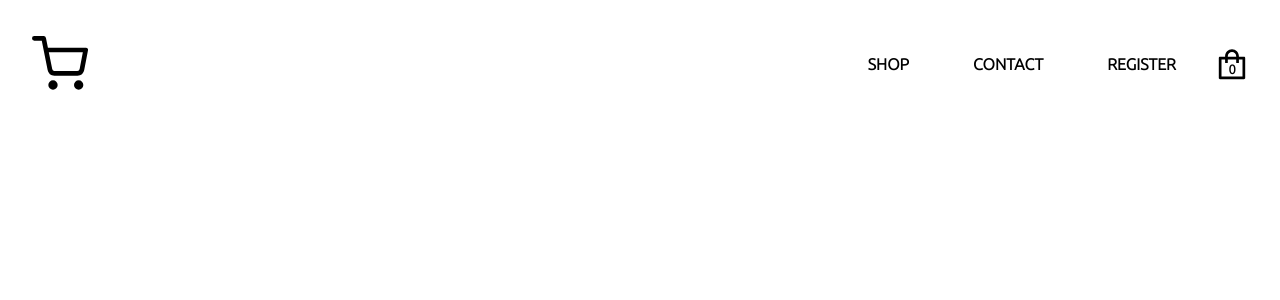
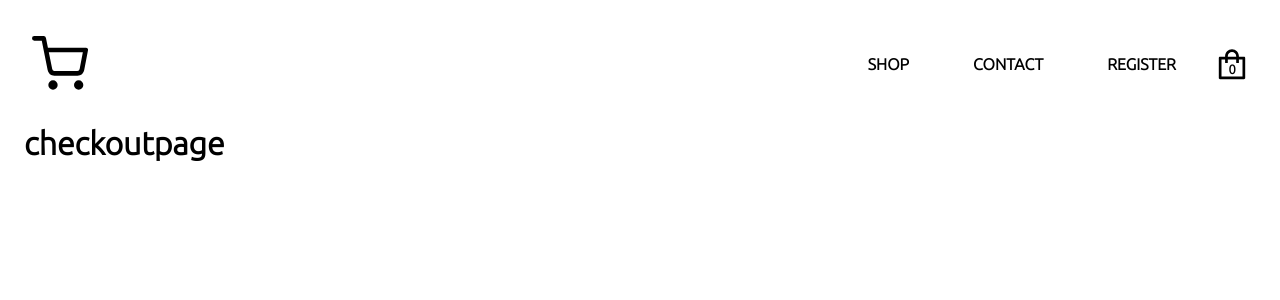
Before and after one commit to fagojs/eCloth, a React (Create React App) app: page /checkout in a window 1280 px wide. Shown: the top 300 px of the page. Built offline with nearby package versions, Linux system fonts and the light colour scheme; no server answers; the HTML template or start-up script is replaced by a standard one.

Commit message:
added checkout-page,defined route and imported to components

```diff
--- a/src/App.js
+++ b/src/App.js
@@ -8,6 +8,8 @@ import ShopPage from "./components/shop/shop.component";
 import Header from "./components/header/header.component";
 import SignInUp from "./components/signin-signup/signInUp.component";
 import Logout from "./components/signin-signup/logout.component";
+import Checkout from "../src/components/checkout/checkout.component";
+
 import setUser from "./redux/actions/user.action";
 
 import "./css/App.css";
@@ -36,6 +38,7 @@ class App extends Component {
           <Route path="/shop" component={ShopPage} />
           <Route path="/register-form" component={SignInUp} />
           <Route path="/logout" component={Logout} />
+          <Route path="/checkout" component={Checkout} />
         </Switch>
       </div>
     );
--- a/src/components/cart/dropdown.component.jsx
+++ b/src/components/cart/dropdown.component.jsx
@@ -1,11 +1,14 @@
+import { withRouter } from "react-router-dom";
 import { connect } from "react-redux";
 
 import CartItem from "./cart-item.component";
 import CommonButton from "./../common/commonbutton.component";
 import { selectCartItems } from "../../redux/selectors/cart.selectors";
+import { toggleDropdown } from "./../../redux/actions/cart.action";
+
 import "../../css/cart/dropdown.css";
 
-const Dropdown = ({ cartItems }) => (
+const Dropdown = ({ cartItems, history, dispatch }) => (
   <div className="dropdown-container">
     <div className="dropdown-contents">
       {cartItems.length ? (
@@ -26,7 +29,14 @@ const Dropdown = ({ cartItems }) => (
         </span>
       )}
     </div>
-    <CommonButton>GO TO CHECKOUT</CommonButton>
+    <CommonButton
+      onClick={() => {
+        history.push("/checkout");
+        dispatch(toggleDropdown());
+      }}
+    >
+      GO TO CHECKOUT
+    </CommonButton>
   </div>
 );
 
@@ -34,4 +44,4 @@ const mapStateToProps = (state) => ({
   cartItems: selectCartItems(state),
 });
 
-export default connect(mapStateToProps)(Dropdown);
+export default withRouter(connect(mapStateToProps)(Dropdown));
--- /dev/null
+++ b/src/components/checkout/checkout.component.jsx
@@ -0,0 +1,7 @@
+const Checkout = () => (
+  <div className="checkout-page">
+    <h1>checkoutpage</h1>
+  </div>
+);
+
+export default Checkout;
```
